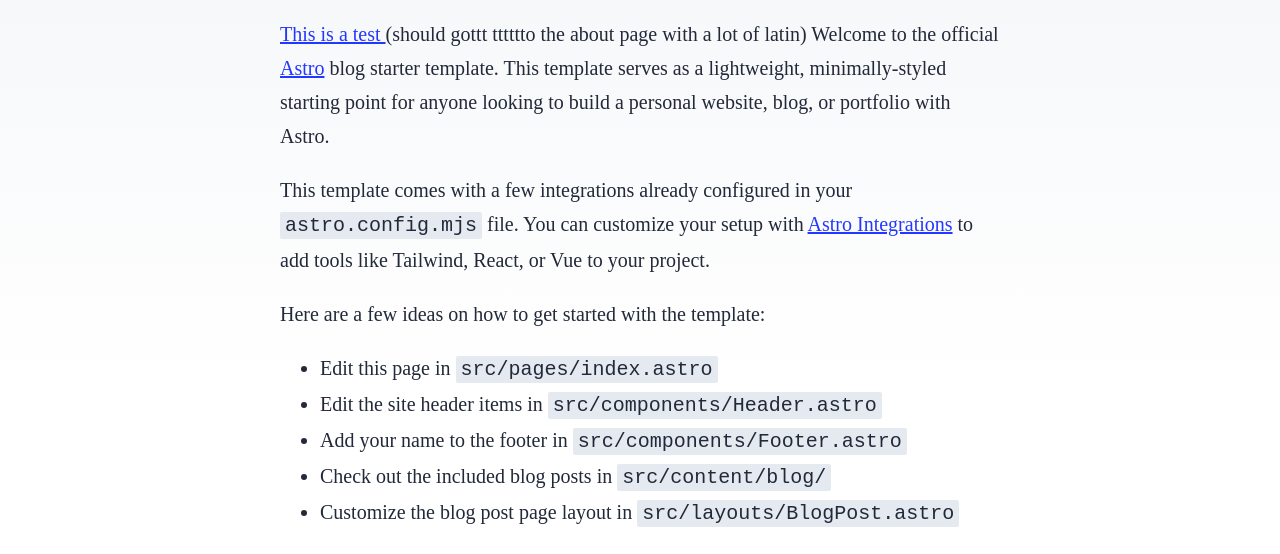
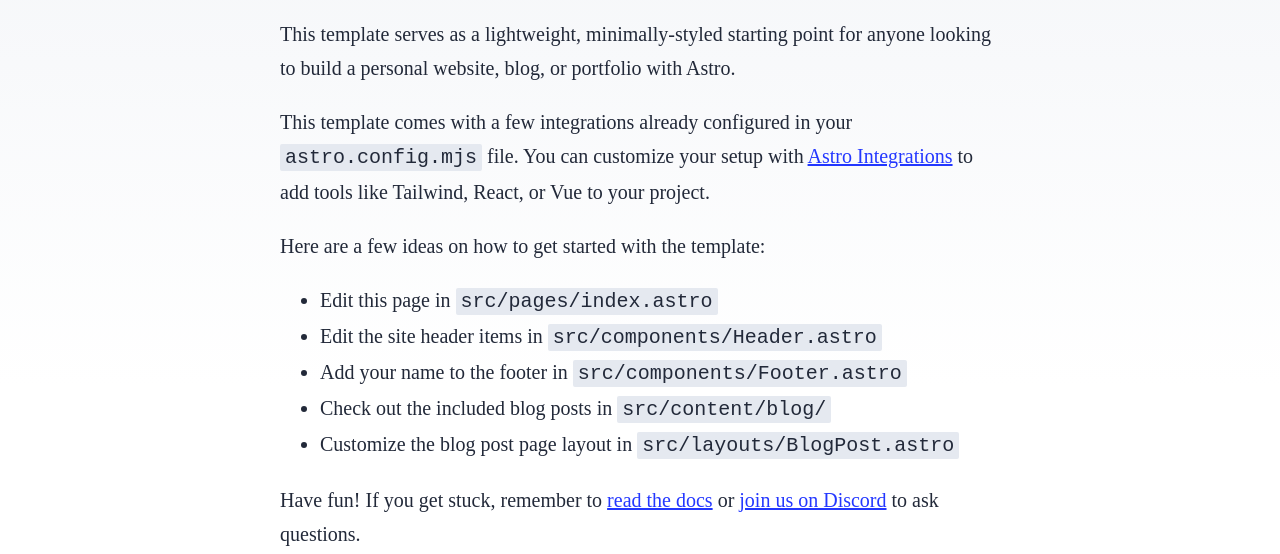
Before and after one commit to Charlie-duf/cs4421-astro-blog, an Astro site: page / in a window 1280 px wide. Shown: the part 214-768 px from the top of the page. Built offline with nearby package versions, Linux system fonts and the light colour scheme; Astro itself is replaced by a stand-in of ours.

Commit message:
feat(docs): new blog theme

```diff
--- a/src/pages/index.astro
+++ b/src/pages/index.astro
@@ -15,8 +15,7 @@
 		<main>
 			<h1>🧑‍🚀 Hello, Astronaut!</h1>
 			<p>
-				<a href="src\pages\about.astro">This is a test </a>(should gottt tttttto the about page with a lot of latin)
-				Welcome to the official <a href="https://astro.build/">Astro</a> blog starter template. This template
+				This template
 				serves as a lightweight, minimally-styled starting point for anyone looking to build a personal
 				website, blog, or portfolio with Astro.
 			</p>
```
